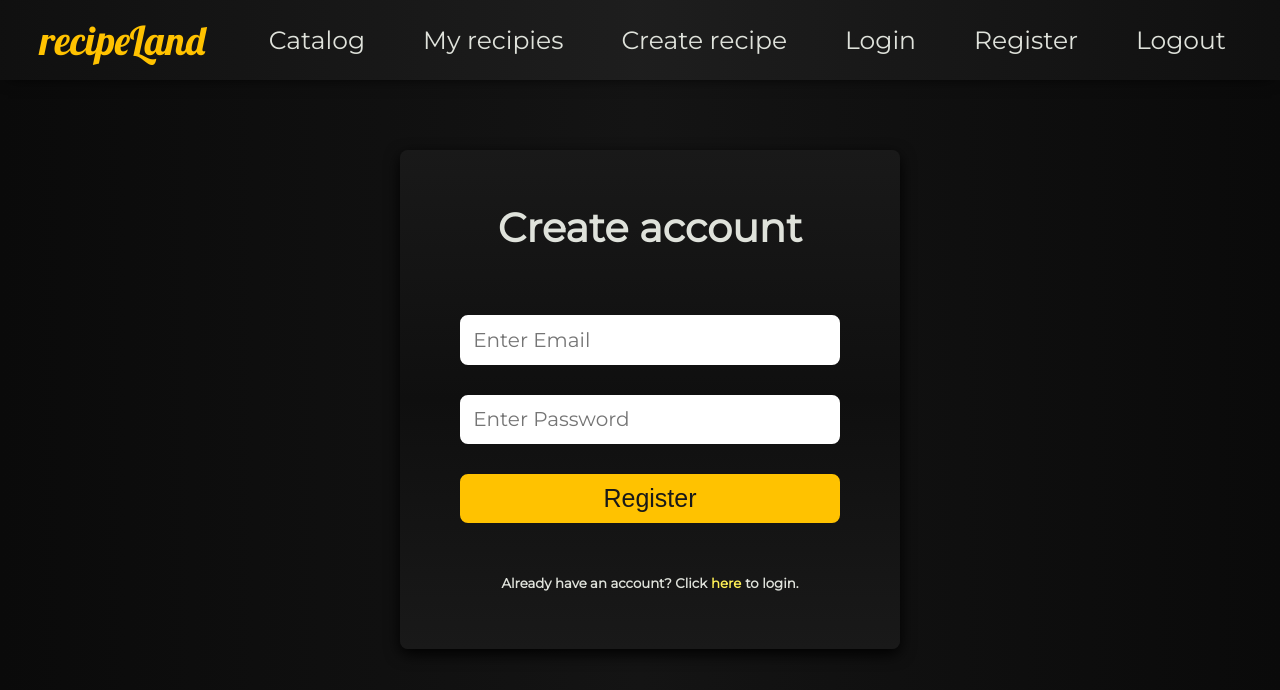
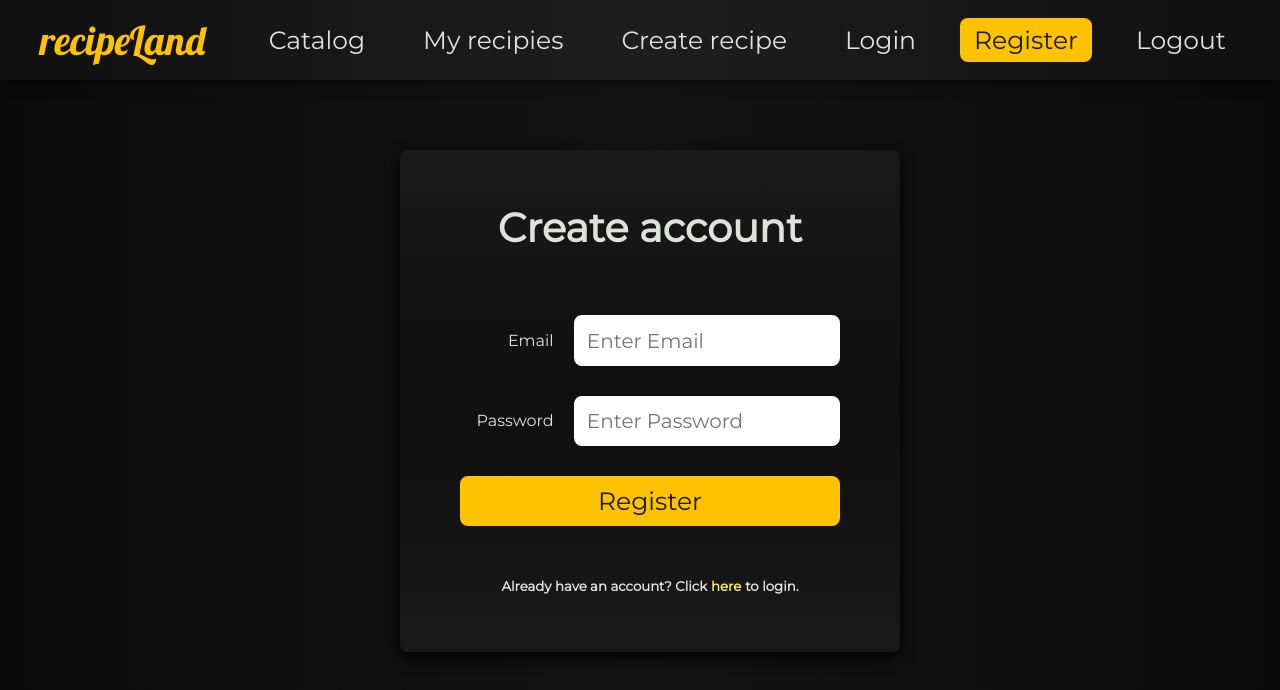
Before and after one commit to grishO92/recipe-app, a React (Create React App) app: page /register in a window 1280 px wide. Shown: the top 690 px of the page. Built offline with nearby package versions, Linux system fonts and the light colour scheme.

Commit message:
create comp css tweaks

```diff
--- a/src/App.css
+++ b/src/App.css
@@ -4,15 +4,16 @@
   -webkit-box-sizing: border-box;
   -moz-box-sizing: border-box;
   box-sizing: border-box;
+
+  font-family: 'Montserrat', sans-serif;
 }
 
 ::placeholder {
   font-size: 20px;
-  font-family: 'Montserrat', sans-serif;
+  /* font-family: 'Montserrat', sans-serif; */
 }
 
 body {
-  font-family: 'Montserrat', sans-serif;
   margin: 0 auto;
   width: 1300px;
   background: linear-gradient(
--- a/src/components/Create/Create.js
+++ b/src/components/Create/Create.js
@@ -29,6 +29,19 @@ export const Create = () => {
                   />
                 </section>
               </article>
+              <section className="inputs">
+                <label htmlFor="description">Description</label>
+                <textarea
+                  rows="4"
+                  type="text"
+                  id="description"
+                  placeholder="enter description"
+                  name="description"
+                />
+              </section>
+            </section>
+
+            <section className="form-group-one-right-section">
               <article className="form-group-one-left-section-second">
                 <section className="form-group-one-left-section-second-sub">
                   <article className="form-group-one-left-section-second-sub-article">
@@ -81,19 +94,6 @@ export const Create = () => {
                   </article>
                 </section>
               </article>
-            </section>
-
-            <section className="form-group-one-right-section">
-              <section className="inputs">
-                <label htmlFor="description">Description</label>
-                <textarea
-                  rows="4"
-                  type="text"
-                  id="description"
-                  placeholder="enter description"
-                  name="description"
-                />
-              </section>
               <section className="inputs">
                 <label htmlFor="category">Ingredients</label>
                 <textarea
@@ -123,7 +123,7 @@ export const Create = () => {
           <button className="form-buttons-createbtn" type="submit">
             Create
           </button>
-          <Link className="form-buttons-cancelBtn" to="/catalog">
+          <Link className="form-buttons-cancelBtn" to="/">
             Cancel
           </Link>
         </section>
@@ -144,6 +144,7 @@ const Wrapper = styled.section`
     display: flex;
     justify-content: center;
     align-items: center;
+    text-align: center;
     flex-direction: column;
     gap: 15px;
     background: linear-gradient(
@@ -190,7 +191,6 @@ const Wrapper = styled.section`
         .inputs {
           display: flex;
           flex-direction: column;
-          align-items: center;
           gap: 5px;
         }
 
@@ -203,9 +203,13 @@ const Wrapper = styled.section`
             display: flex;
             flex-direction: column;
             gap: 10px;
-            width: 270px;
           }
+        }
 
+        .form-group-one-right-section {
+          display: flex;
+          flex-direction: column;
+          justify-content: space-between;
           .form-group-one-left-section-second {
             display: flex;
             flex-direction: column;
@@ -213,7 +217,7 @@ const Wrapper = styled.section`
 
             .form-group-one-left-section-second-sub {
               display: flex;
-              justify-content: space-evenly;
+              justify-content: space-between;
               gap: 20px;
 
               .form-group-one-left-section-second-sub-article {
@@ -223,17 +227,11 @@ const Wrapper = styled.section`
                 gap: 5px;
 
                 .form-group-one-left-section-second-sub-article-input {
-                  width: 125px;
+                  width: 123px;
                 }
               }
             }
           }
-        }
-
-        .form-group-one-right-section {
-          display: flex;
-          flex-direction: column;
-          justify-content: space-between;
         }
       }
 
@@ -252,7 +250,7 @@ const Wrapper = styled.section`
       align-items: center;
       text-align: center;
       cursor: pointer;
-      gap: 30px;
+      gap: 20px;
 
       .form-buttons-createbtn,
       .form-buttons-cancelBtn {
--- a/src/components/Header/Header.js
+++ b/src/components/Header/Header.js
@@ -15,7 +15,6 @@ export const Header = () => {
         <NavLink className="btn" to="/create">
           Create recipe
         </NavLink>
-
         <NavLink className="btn" to="/login">
           Login
         </NavLink>
@@ -70,5 +69,9 @@ const NavBtns = styled.nav`
       color: #191919;
       background: rgb(255, 194, 0);
     }
+    &[aria-current] {
+      color: #191919;
+      background: rgb(255, 194, 0);
+    }
   }
 `;
--- a/src/components/Login/Login.js
+++ b/src/components/Login/Login.js
@@ -4,17 +4,35 @@ import styled from 'styled-components';
 export const Login = () => {
   return (
     <Wrapper>
-      <Form className="login">
+      <form className="login">
         <h2>Login into account</h2>
-        <input type="text" placeholder="Enter Email" required />
-        <input type="password" placeholder="Enter Password" required />
+        <section className="inputs">
+          <label htmlFor="email">Email</label>
+          <input
+            type="email"
+            name="email"
+            id="email"
+            placeholder="Enter Email"
+            required
+          />
+        </section>
+        <section className="inputs">
+          <label htmlFor="password">Password</label>
+          <input
+            type="password"
+            name="password"
+            id="password"
+            placeholder="Enter Password"
+            required
+          />
+        </section>
         <button type="submit">Log in</button>
         <h5>
           Don't have an account? Click
           <Link to="/register">here</Link>
           to register.
         </h5>
-      </Form>
+      </form>
     </Wrapper>
   );
 };
@@ -22,9 +40,8 @@ export const Login = () => {
 const Wrapper = styled.div`
   display: flex;
   justify-content: center;
-`;
 
-const Form = styled.form`
+  .login {
     box-shadow: 0px 5px 15px 0px black;
     width: 500px;
     height: auto;
@@ -48,6 +65,13 @@ const Form = styled.form`
       justify-content: center;
       font-size: 40px;
     }
+
+    .inputs {
+      display: flex;
+      justify-content: flex-end;
+      align-items: center;
+      gap: 20px;
+
       input {
         padding: 0.7rem;
         font-size: 20px;
@@ -58,6 +82,7 @@ const Form = styled.form`
           outline: none;
           border-radius: 8px;
           border: 2px solid rgb(255, 194, 0);
+        }
       }
     }
     button {
@@ -80,4 +105,5 @@ const Form = styled.form`
       text-decoration: none;
       color: #fff055;
     }
+  }
 `;
--- a/src/components/Register/Register.js
+++ b/src/components/Register/Register.js
@@ -4,17 +4,35 @@ import styled from 'styled-components';
 export const Register = () => {
   return (
     <Wrapper>
-      <Form className="login">
+      <form className="register">
         <h2>Create account</h2>
-        <input type="text" placeholder="Enter Email" required />
-        <input type="password" placeholder="Enter Password" required />
+        <section className="inputs">
+          <label htmlFor="email">Email</label>
+          <input
+            type="email"
+            name="email"
+            id="email"
+            placeholder="Enter Email"
+            required
+          />
+        </section>
+        <section className="inputs">
+          <label htmlFor="password">Password</label>
+          <input
+            type="password"
+            name="password"
+            id="password"
+            placeholder="Enter Password"
+            required
+          />
+        </section>
         <button type="submit">Register</button>
         <h5>
           Already have an account? Click
           <Link to="/login">here</Link>
           to login.
         </h5>
-      </Form>
+      </form>
     </Wrapper>
   );
 };
@@ -22,9 +40,8 @@ export const Register = () => {
 const Wrapper = styled.div`
   display: flex;
   justify-content: center;
-`;
 
-const Form = styled.form`
+  .register {
     box-shadow: 0px 5px 15px 0px black;
     width: 500px;
     height: auto;
@@ -47,6 +64,12 @@ const Form = styled.form`
       justify-content: center;
       font-size: 40px;
     }
+    .inputs {
+      display: flex;
+      justify-content: flex-end;
+      align-items: center;
+      gap: 20px;
+
       input {
         padding: 0.7rem;
         font-size: 20px;
@@ -57,6 +80,7 @@ const Form = styled.form`
           outline: none;
           border-radius: 8px;
           border: 2px solid rgb(255, 194, 0);
+        }
       }
     }
     button {
@@ -79,4 +103,5 @@ const Form = styled.form`
       text-decoration: none;
       color: #fff055;
     }
+  }
 `;
```
Lines whose indentation alone changed are shown as unchanged.
